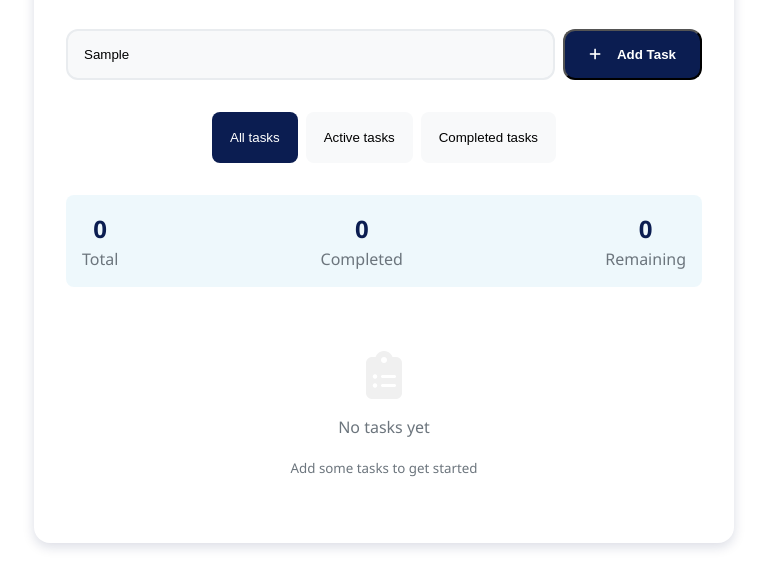
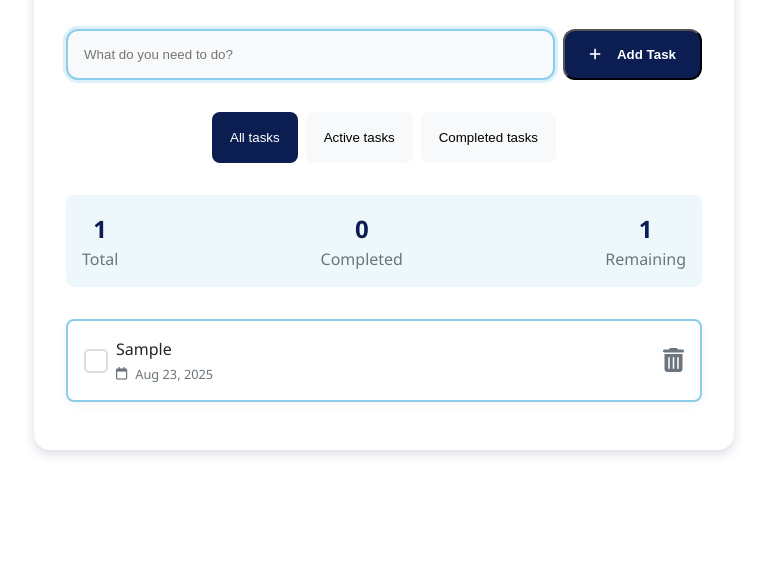
Before and after one commit to AnmarSammour/Front-End-Internship, a plain HTML site: page Messy To-Do App/index.html in a window 1280 px wide. Both pictures are taken after typing "Sample" into the empty fields and a click on the button "Add Task". Shown: the part 171-758 px from the top of the page, without its empty margins (256-1023 px from the left). Drawn offline with Linux system fonts and the light colour scheme.

Commit message:
add JavaScript for task manager

```diff
--- a/Messy To-Do App/index.html
+++ b/Messy To-Do App/index.html
@@ -65,6 +65,9 @@
         </div>
     </div>
 
+    <!-- JavaScript -->
+    <script src="js/app.js"></script>
+
 </body>
 
 </html>
--- a/Messy To-Do App/js/app.js
+++ b/Messy To-Do App/js/app.js
@@ -0,0 +1,227 @@
+class TaskManager {
+  constructor() {
+    this.tasks = JSON.parse(localStorage.getItem("tasks")) || [];
+    this.currentFilter = "all";
+    this.init();
+  }
+
+  // Initialize app
+  init() {
+    this.renderTasks();
+    this.updateStats();
+    this.setupEventListeners();
+  }
+
+  // Save tasks to localStorage
+  saveTasks = () => {
+    localStorage.setItem("tasks", JSON.stringify(this.tasks));
+  };
+
+  // Add a new task
+  addTask = (taskName) => {
+    if (!taskName.trim()) {
+      this.showValidationError();
+      return;
+    }
+
+    const newTask = {
+      id: Date.now(),
+      name: taskName,
+      completed: false,
+      priority: "medium",
+      createdAt: new Date().toISOString(),
+    };
+
+    this.tasks.unshift(newTask);
+    this.saveTasks();
+    this.renderTasks();
+    this.updateStats();
+  };
+
+  // Toggle task completion status
+  toggleTaskCompletion = (taskId) => {
+    this.tasks = this.tasks.map((task) =>
+      task.id === taskId ? { ...task, completed: !task.completed } : task
+    );
+
+    this.saveTasks();
+    this.renderTasks();
+    this.updateStats();
+  };
+
+  // Delete a task
+  deleteTask = (taskId) => {
+    this.tasks = this.tasks.filter((task) => task.id !== taskId);
+    this.saveTasks();
+    this.renderTasks();
+    this.updateStats();
+  };
+
+  // Set current filter
+  setFilter = (filter) => {
+    this.currentFilter = filter;
+
+    // Update filter button states
+    document.querySelectorAll(".filter-btn").forEach((btn) => {
+      btn.classList.toggle("active", btn.dataset.filter === filter);
+    });
+
+    this.renderTasks();
+  };
+
+  // Get filtered tasks based on current filter
+  getFilteredTasks = () => {
+    switch (this.currentFilter) {
+      case "active":
+        return this.tasks.filter((task) => !task.completed);
+      case "completed":
+        return this.tasks.filter((task) => task.completed);
+      default:
+        return this.tasks;
+    }
+  };
+
+  // Render tasks
+  renderTasks = () => {
+    const taskList = document.getElementById("task-list");
+    const filteredTasks = this.getFilteredTasks();
+
+    if (filteredTasks.length === 0) {
+      this.showEmptyState();
+      return;
+    }
+
+    taskList.innerHTML = "";
+
+    filteredTasks.forEach((task) => {
+      const taskElement = this.createTaskElement(task);
+      taskList.appendChild(taskElement);
+    });
+  };
+
+  // Create element for a task
+  createTaskElement = (task) => {
+    const li = document.createElement("li");
+    li.className = `task-item ${task.completed ? "completed" : ""}`;
+    li.dataset.id = task.id;
+
+    const formattedDate = this.formatDate(task.createdAt);
+
+    li.innerHTML = `
+                    <input type="checkbox" class="task-checkbox" ${
+                      task.completed ? "checked" : ""
+                    }>
+                    <div class="task-content">
+                        <span class="task-name">${task.name}</span>
+                        <div class="task-meta">
+                            <span class="task-date"><i class="far fa-calendar"></i> ${formattedDate}</span>
+                        </div>
+                    </div>
+                    <div class="task-actions">
+                        <button class="delete-btn" title="Delete Task"><i class="fas fa-trash-alt"></i></button>
+                    </div>
+                `;
+
+    // Add event listeners
+    li.querySelector(".task-checkbox").addEventListener("click", () =>
+      this.toggleTaskCompletion(task.id)
+    );
+    li.querySelector(".task-name").addEventListener("click", () =>
+      this.toggleTaskCompletion(task.id)
+    );
+    li.querySelector(".delete-btn").addEventListener("click", () =>
+      this.deleteTask(task.id)
+    );
+
+    li.classList.add("fade-in");
+
+    return li;
+  };
+
+  // Show empty state message
+  showEmptyState = () => {
+    const taskList = document.getElementById("task-list");
+    taskList.innerHTML = `
+                    <li class="empty-state">
+                        <i class="fas fa-clipboard-list"></i>
+                        <p>${
+                          this.currentFilter === "all"
+                            ? "No tasks yet"
+                            : this.currentFilter === "active"
+                            ? "No active tasks"
+                            : "No completed tasks"
+                        }</p>
+                        <small>${
+                          this.currentFilter === "all"
+                            ? "Add some tasks to get started"
+                            : "Try changing the filter to see more tasks"
+                        }</small>
+                    </li>
+                `;
+  };
+
+  // Update task statistics
+  updateStats = () => {
+    const total = this.tasks.length;
+    const completed = this.tasks.filter((task) => task.completed).length;
+    const remaining = total - completed;
+
+    document.getElementById("total-tasks").textContent = total;
+    document.getElementById("completed-tasks").textContent = completed;
+    document.getElementById("remaining-tasks").textContent = remaining;
+  };
+
+  // Show validation error
+  showValidationError = () => {
+    const taskInput = document.getElementById("task-input");
+    taskInput.classList.add("shake");
+    taskInput.placeholder = "Please enter a task first!";
+
+    setTimeout(() => {
+      taskInput.classList.remove("shake");
+      taskInput.placeholder = "What do you need to do?";
+    }, 1000);
+  };
+
+  // Format date for display
+  formatDate = (dateString) => {
+    const date = new Date(dateString);
+    return new Intl.DateTimeFormat("en-US", {
+      day: "numeric",
+      month: "short",
+      year: "numeric",
+    }).format(date);
+  };
+
+  // Set up event listeners
+  setupEventListeners = () => {
+    const taskInput = document.getElementById("task-input");
+    const addTaskBtn = document.getElementById("add-task-btn");
+    const filterBtns = document.querySelectorAll(".filter-btn");
+
+    // Add task event listeners
+    addTaskBtn.addEventListener("click", () => {
+      this.addTask(taskInput.value);
+      taskInput.value = "";
+      taskInput.focus();
+    });
+
+    taskInput.addEventListener("keypress", (e) => {
+      if (e.key === "Enter") {
+        this.addTask(taskInput.value);
+        taskInput.value = "";
+        taskInput.focus();
+      }
+    });
+
+    // Filter button event listeners
+    filterBtns.forEach((btn) => {
+      btn.addEventListener("click", () => this.setFilter(btn.dataset.filter));
+    });
+  };
+}
+
+// Initialize the app when DOM is loaded
+document.addEventListener("DOMContentLoaded", () => {
+  const taskManager = new TaskManager();
+});
```
